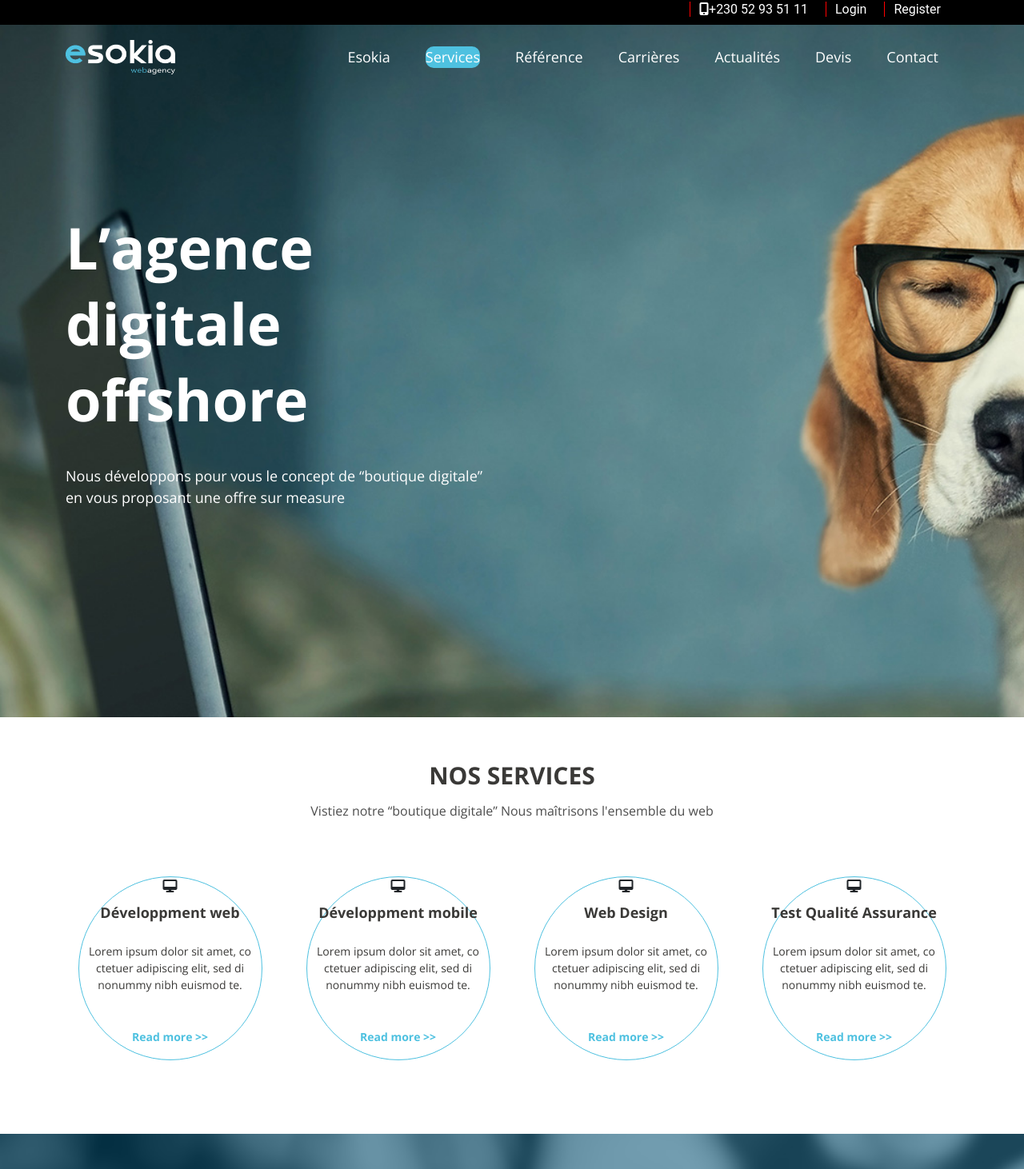
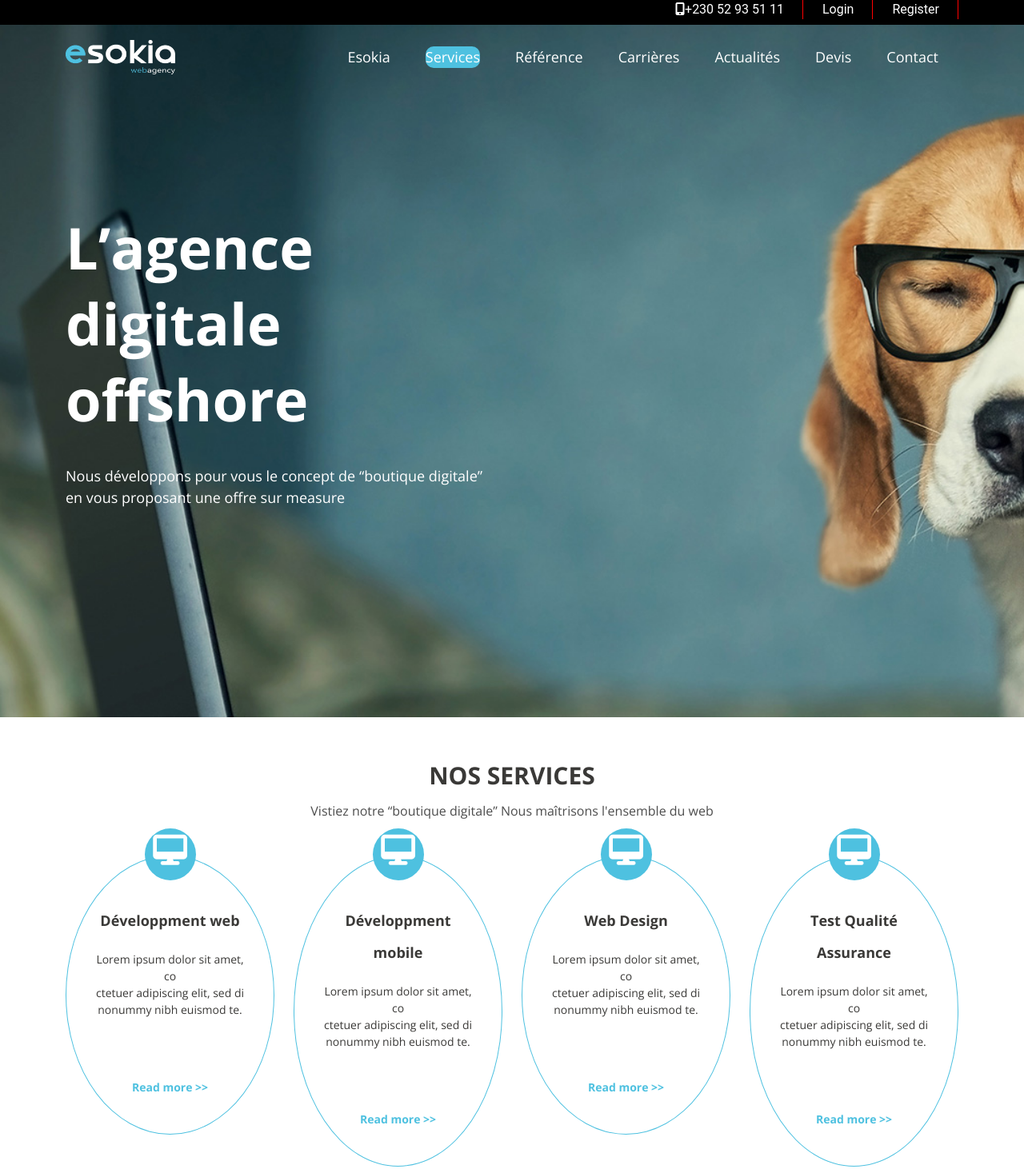
Before and after one commit to tarunmungurah/Test-Senior, a website: page index_test_senior.html in a window 1280 px wide. Shown: the top 1462 px of the page at 80% size. Drawn offline with nearby package versions, Linux system fonts and the light colour scheme.

Commit message:
26/09/22

```diff
--- a/index_test_senior.html
+++ b/index_test_senior.html
@@ -93,7 +93,7 @@
                 </div>
                 <div class="col-lg-3 text-center">
                     <div class="services__item">
-                        <span class="services-item__icons">
+                        <span class="services__item-icons">
                             <i class="fa fa-desktop"></i>
                         </span>
                         <h4 class="services__item-type">Développment mobile</h4>
@@ -109,7 +109,7 @@
                 </div>
                 <div class="col-lg-3 text-center">
                     <div class="services__item">
-                        <span class="services-item__icons">
+                        <span class="services__item-icons">
                             <i class="fa fa-desktop"></i>
                         </span>
                         <h4 class="services__item-type">Web Design</h4>
@@ -125,7 +125,7 @@
                 </div>
                 <div class="col-lg-3 text-center">
                     <div class="services__item">
-                        <span class="services-item__icons">
+                        <span class="services__item-icons">
                             <i class="fa fa-desktop"></i>
                         </span>
                         <h4 class="services__item-type">Test Qualité Assurance</h4>
@@ -145,6 +145,7 @@
     <!-- /services -->
     <!-- nos references -->
     <div class="references">
+
         <div class="container">
             <h2 class="references__title text-center">Nos Références</h2>
             <p class="references__subtitle text-center">Lorem ipsum dolor sit amet, coctetuer adipiscing elit, sed di
--- a/src/scss/layout/_newsletter.scss
+++ b/src/scss/block/_newsletter.scss
@@ -1,16 +1,16 @@
 .newsletter {
     padding: 62px 0 130px 0;
-    background: #ebebeb;
+    background: $gallery;
     &__title {
         font-family: $Open-sans;
-        color: #0b1a26;
+        color: $firefly;
         text-transform: uppercase;
         margin-bottom: 32px;
     }
     &__subtitle {
         font-size: 16px;
         font-family: $Open-sans;
-        color: #3a3937;
+        color: $tuatara;
         font-style: italic;
         margin-bottom: 33px;
     }
--- a/src/scss/layout/_references.scss
+++ b/src/scss/block/_references.scss
@@ -14,7 +14,7 @@
         left: 0;
         width: 100%;
         height: 100%;
-        background: #01567d;
+        background: $orient;
         opacity: 0.5;
         z-index: -1;
     }
@@ -41,7 +41,7 @@
     }
     &__card-text {
         font-family: $Open-sans;
-        color: #3a3937;
+        color: $tuatara;
         font-size: 16px;
         padding: 0 0 50px 23px;
     }
@@ -53,10 +53,3 @@
         background-color: $white;
     }
 }
-@media only screen and (max-width: 899px) {
-    .references {
-        .card {
-            margin-bottom: 25px;
-        }
-    }
-}
--- /dev/null
+++ b/src/scss/block/_services.scss
@@ -0,0 +1,61 @@
+.services {
+    padding: 62px 0 66px 0;
+
+    &__title {
+        margin: 0 0 21px 0;
+        font-family: $Open-sans;
+        color: $tuatara;
+        font-size: 30px;
+        text-transform: uppercase;
+        font-weight: $bold;
+    }
+
+    &__subtitle {
+        font-family: $Open-sans;
+        color: $tundora;
+        font-size: 16px;
+        margin-bottom: 44px;
+    }
+
+    &__item-type {
+        font-size: 18px;
+        font-family: $Open-sans;
+        color: $tuatara;
+        margin-bottom: 18px;
+        font-weight: $bold;
+    }
+
+    &__item-text {
+        font-size: 14px;
+        font-family: $Open-sans;
+        color: $tuatara;
+        margin-bottom: 75px;
+    }
+
+    &__item-icons {
+        width: 64px;
+        height: 65px;
+        display: inline-flex;
+        justify-content: center;
+        align-items: center;
+        color: $white;
+        background-color: $blue;
+        font-size: 38px;
+        border-radius: 50%;
+        display: block;
+        position: absolute;
+        top: -35px;
+        left: 0;
+        right: 0;
+        margin: 0 auto;
+
+    }
+
+    &__item {
+        position: relative;
+        border: 1px solid $blue;
+        border-radius: 50%;
+        padding: 60px 33px 46px 33px;
+
+    }
+}
--- a/src/scss/components/_buttons.scss
+++ b/src/scss/components/_buttons.scss
@@ -11,7 +11,7 @@
 }
 
 .btn-contact {
-    background-color: #7fb618;
+    background-color: $lima;
     color: $white;
     padding: 10px 84px;
     border-radius: 15px;
--- a/src/scss/helpers/_variables.scss
+++ b/src/scss/helpers/_variables.scss
@@ -2,7 +2,13 @@ $colors: (
   white: #ffffff,
   black: #000000,
   blue: #4ec1e0,
-  grey: #959595
+  grey: #959595,
+  lima: #7fb618,
+  tundora: #4d4d4d,
+  tuatara: #3a3937,
+  orient: #01567d,
+  firefly: #0b1a26,
+  gallery: #EBEBEB
 );
 
 $size: (
@@ -28,6 +34,17 @@ $white: map-get($colors, white);
 $black: map-get($colors, black);
 $blue: map-get($colors, blue);
 $grey: map-get($colors, grey);
+$lima: map-get($colors, lima);
+$tundora: map-get($colors, tundora);
+$tuatara: map-get($colors, tuatara);
+$orient: map-get($colors, orient);
+$firefly: map-get($colors, firefly);
+$gallery: map-get($colors, gallery);
+
+
+
+
+
 
 $regular: map-get($font-weight, regular);
 $bold: map-get($font-weight, bold);
--- a/src/scss/layout/_header.scss
+++ b/src/scss/layout/_header.scss
@@ -5,21 +5,31 @@
     background-size: cover;
     background-repeat: no-repeat;
 }
+
 .heading {
     padding: 151px 0 261px 0;
+
     &__title {
         font-family: $Open-sans;
-        font-size: 72px;
+        font-size: 24px;
         color: $white;
-        margin-bottom: 35px;
+        margin-bottom: 20px;
+
         font-weight: bold;
+
+        @include media-breakpoint-up(lg){
+            font-size: 72px;
+            margin-bottom: 35px;
+        }
     }
+
     &__subtitle {
         font-size: 18px;
         font-family: $Open-sans;
         color: $white;
     }
 }
+
 .nav-container {
     display: flex;
     justify-content: space-between;
@@ -28,11 +38,14 @@
     font-size: 14px;
     height: 80px;
 }
+
 nav ul {
     display: flex;
     margin-bottom: 0;
+
     li {
         display: inline-block;
+
         a {
             display: flex;
             font-size: 18px;
@@ -42,22 +55,25 @@ nav ul {
             margin-right: 25px;
             margin-left: 19px;
         }
-
     }
 }
+
 .logo-img {
     width: 137px;
     height: 43px;
 }
+
 .active,
 a:hover {
     background-color: $blue;
     transition: .5s;
     border-radius: 10px;
 }
+
 .fas {
     display: none;
 }
+
 .checkbtn {
     font-size: 30px;
     color: $white;
@@ -66,35 +82,43 @@ a:hover {
     margin-right: 40px;
     display: none;
 }
+
 #check {
     display: none;
 }
+
 @media (max-width: 858px) {
     label.logo {
         font-size: 30px;
         padding: 20px;
     }
+
     nav ul {
         position: absolute;
         display: none;
         left: 0;
         top: 80px;
+
         li a {
             font-size: 16px;
         }
     }
+
     nav .showing {
         display: block;
         height: auto;
     }
+
     .fas {
         display: block;
     }
 }
+
 @media (max-width: 858px) {
     .checkbtn {
         display: block;
     }
+
     ul {
         position: fixed;
         width: 100%;
@@ -106,22 +130,27 @@ a:hover {
         transition: all .5s;
         z-index: 4;
     }
+
     nav ul li {
         display: block;
         margin: 50px 0;
         line-height: 30px;
     }
+
     nav ul li a {
         font-size: 20px;
     }
+
     a:hover,
     a.active {
         background: none;
         color: $blue;
     }
+
     #check:checked~ul {
         left: 0;
     }
+
     nav ul li a::after {
         display: none;
     }
--- a/src/scss/layout/_navigation.scss
+++ b/src/scss/layout/_navigation.scss
@@ -2,18 +2,35 @@
     background: $black;
     height: 31px;
 
+    &__menu {
+        display: flex;
+        align-items: center;
+        justify-content: flex-end;
+        height: 100%;
+    }
+
+    &__list{
+        display: flex;
+        align-items: center;
+        position: relative;
+        height: 100%;
+
+        &:after {
+            content: '';
+            width: 1px;
+            height: 100%;
+            background: red;
+            display: inline-block;
+            position: absolute;
+            top: 0;
+            right: 0;
+        }
+    }
+
     &__link {
         color: $white;
-        margin-right: 11px;
-        margin-right: 11px;
-        border-left: 1px solid red;
+        text-decoration: none;
+        padding: 0 24px 0 24px;
 
-        text-decoration: none;
-        padding: 0 11px 0 11px;
     }
-    .top-nav__menu{
-        display: flex;
-        justify-content: flex-end;
-    }
-
 }
--- a/src/scss/layout/_services.scss
+++ /dev/null
@@ -1,45 +0,0 @@
-.services {
-    padding: 62px 0 66px 0;
-
-    &__title {
-        margin: 0 0 21px 0;
-        font-family: $Open-sans;
-        color: #3a3937;
-        font-size: 30px;
-        text-transform: uppercase;
-        font-weight: $bold;
-    }
-
-    &__subtitle {
-        font-family: $Open-sans;
-        color: #4d4d4d;
-        font-size: 16px;
-        margin-bottom: 44px;
-    }
-
-    &__item-type {
-        font-size: 18px;
-        font-family: $Open-sans;
-        color: #3a3937;
-        margin-bottom: 18px;
-        font-weight: $bold;
-    }
-
-    &__item-text {
-        font-size: 14px;
-        font-family: $Open-sans;
-        color: #3a3937;
-        margin-bottom: 43px;
-    }
-
-    &__item {
-    border: 1px solid $blue;
-    margin: 10% auto;
-    width: 230px;
-    height: 230px;
-    border-radius: 50%;
-    text-align: center;
-    justify-content: center;
-    align-items: center;
-    }
-}
--- a/src/scss/main.min.scss
+++ b/src/scss/main.min.scss
@@ -36,7 +36,9 @@
 @import 'layout/footer';
 @import 'layout/sidebar';
 @import 'layout/navigation';
-@import 'layout/services';
-@import 'layout/references';
-@import 'layout/latest-news';
-@import 'layout/newsletter';
+
+/* Block */
+@import 'block/latest-news';
+@import 'block/newsletter';
+@import 'block/references';
+@import 'block/services';
```
Also changed, not shown: dist/css/main.min.css, src/scss/block/_latest-news.scss (renamed from src/scss/layout/_latest-news.scss).
